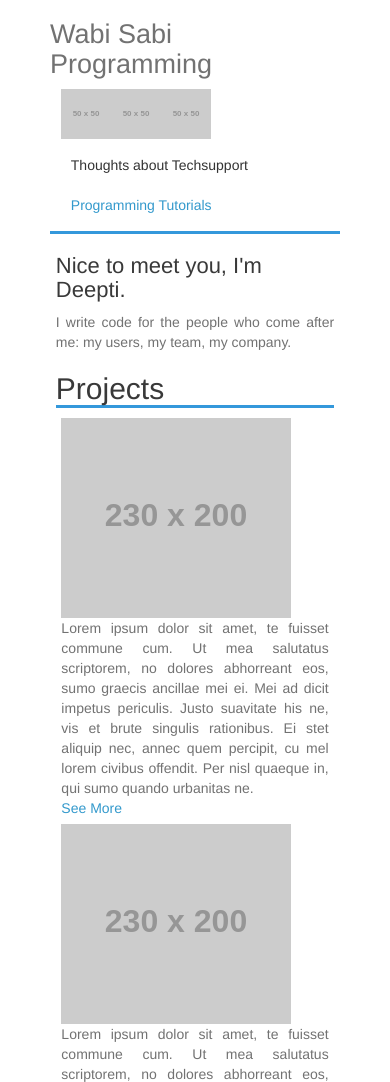
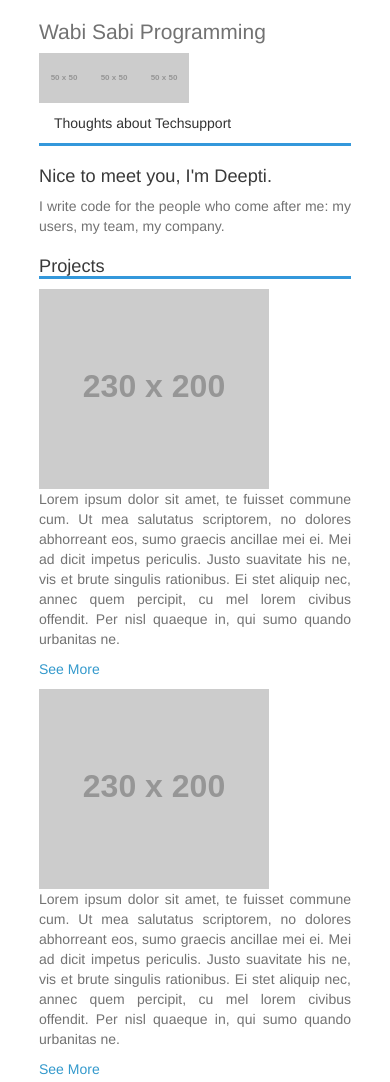
Before and after one commit to deeptiboddapati/deeptiboddapati.github.io, a plain HTML site: page index.html in a window 390 px wide. Shown: the top 1082 px of the page. Drawn offline with nearby package versions, Linux system fonts and the light colour scheme; placeholder pictures from the web are drawn by us.

Commit message:
mobile is done

```diff
--- a/index.html
+++ b/index.html
@@ -4,6 +4,8 @@
 <meta charset="utf-8">
 <meta http-equiv="X-UA-Compatible" content="chrome=1">
 <title>Wabi Sabi Programming</title>
+
+
 
 
 
@@ -35,7 +37,7 @@
               <li><a href="#">Separated link</a></li>
             </ul>
           </div>
-          <li class="btn-default">Programming Tutorials</li>
+
         </ul>
       </div>
       <h1>Wabi Sabi Programming</h1>
@@ -49,7 +51,7 @@
         <span class="output">True</span></code>
         <p></p>
       </div>
-      <div role="navigation">
+      <div role="navigation" >
         <ul class="nav nav-pills nav-stacked">
           <li> <a class="btn-default" href="#navc" type="button" data-toggle="collapse" data-target="#navc" aria-expanded="false" aria-controls="navc">Thoughts about Techsupport </a> </li>
           <div class="collapse" id="navc">
@@ -62,7 +64,7 @@
               <li><a href="#">Separated link</a></li>
             </ul>
           </div>
-          <li class="btn-default"><a>Programming Tutorials</a></li>
+
         </ul>
       </div>
 
--- a/stylesheets/styles.css
+++ b/stylesheets/styles.css
@@ -35,24 +35,15 @@ body{
   color: #727272;
   font-weight: 400;
 }
-
-
-div{
-  margin:2%;
-}
-p,table,pre,dl {
-  margin: 0 0 ;
-  text-align: justify;
+.output {
+  color: blue;
 }
 
 
-h1,h2,h3{
-  line-height: 1.1;
-}
 
-h1{
-  font-size: 28px;
-}
+
+
+
 
 h2{
   color: #393939;
@@ -95,7 +86,7 @@ pre {
   color: #333;
   font-size: 12px;
 }
-*/
+
 pre{
   padding: 8px 15px;
   background: #f8f8f8;
@@ -103,6 +94,7 @@ pre{
   border: 1px solid #e5e5e5;
   overflow-x: auto;
 }
+*/
 
 table{
   width: 100%;
@@ -111,7 +103,7 @@ table{
 
 th,td{
   text-align: left;
-  padding: 5px 10px;
+
   border-bottom: 1px solid #e5e5e5;
 }
 
@@ -127,12 +119,12 @@ th{
 img{
   max-width: 100%;
 }
-
+/*
 header{
   float: left;
   position:fixed;
 }
-/*
+
 header ul {
   list-style: none;
   padding-left: 1%;
@@ -175,14 +167,14 @@ header ul a strong {
   display: block;
   color: #222;
 }
-*/
+
 section{
   width: 500px;
   float: right;
   padding-bottom: 50px;
 }
 
-/*
+
 hr {
   border: 0;
   background: #e5e5e5;
@@ -190,26 +182,40 @@ hr {
   margin: 0 0 20px;
 }
 */
-footer{
-  width: 270px;
-  float: left;
-  position: fixed;
-  bottom: 50px;
 
-}
 
 
 @media print, screen and (max-width: 960px){
   .nomobile{
     display:none;
   }
+  header, section, footer{
+  float: none;
+  position: static;
+  width: 80%;
+  margin: auto;
+  border-color: #3498db;
+  border-style: none none solid none;
+  border-width: 1%;
+}
+  .wrapper{
+    font-size: 20px;
+  }
+  .wrapper h1{
+  font-size:1.5em;
+  }
+  .wrapper h3, .wrapper h2{
+  font-size: 1.3em;
+  }
+  .wrapper p, a{
+    font-size: 1em;
+  }
+ .firstsec h2 {
+  border-color: #3498db;
+  border-style: none none solid none;
+  border-width: 1%;
+}
 
-  header, section, footer {
-    float: none;
-    position: static;
-    width: 480px;
-    margin: auto;
-  }
 }
 /*
   header {
@@ -234,6 +240,8 @@ footer{
 }
 */
 @media print, screen and (max-width: 720px){
+
+
 
 }
 /*
@@ -266,33 +274,13 @@ header ul li + li + li {
 
 
 @media print, screen and (max-width: 480px){
+  p,table,pre,dl {
 
-
-  h1{
-  font-size: 27px;
-  }
-  h3{
-  font-size: 22px;
+  text-align: justify;
+}
+  .wrapper{
+    font-size: 14px;
   }
 
 
-
-  header, section, footer {
-  width: 290px;
-  margin: auto;
-  border-color: #3498db;
-  border-style: none none solid none;
-  border-width: 1%;
-  }
 }
-
-
-.output {
-  color: blue;
-}
-
-.firstsec h2 {
-  border-color: #3498db;
-  border-style: none none solid none;
-  border-width: 1%;
-}
```
